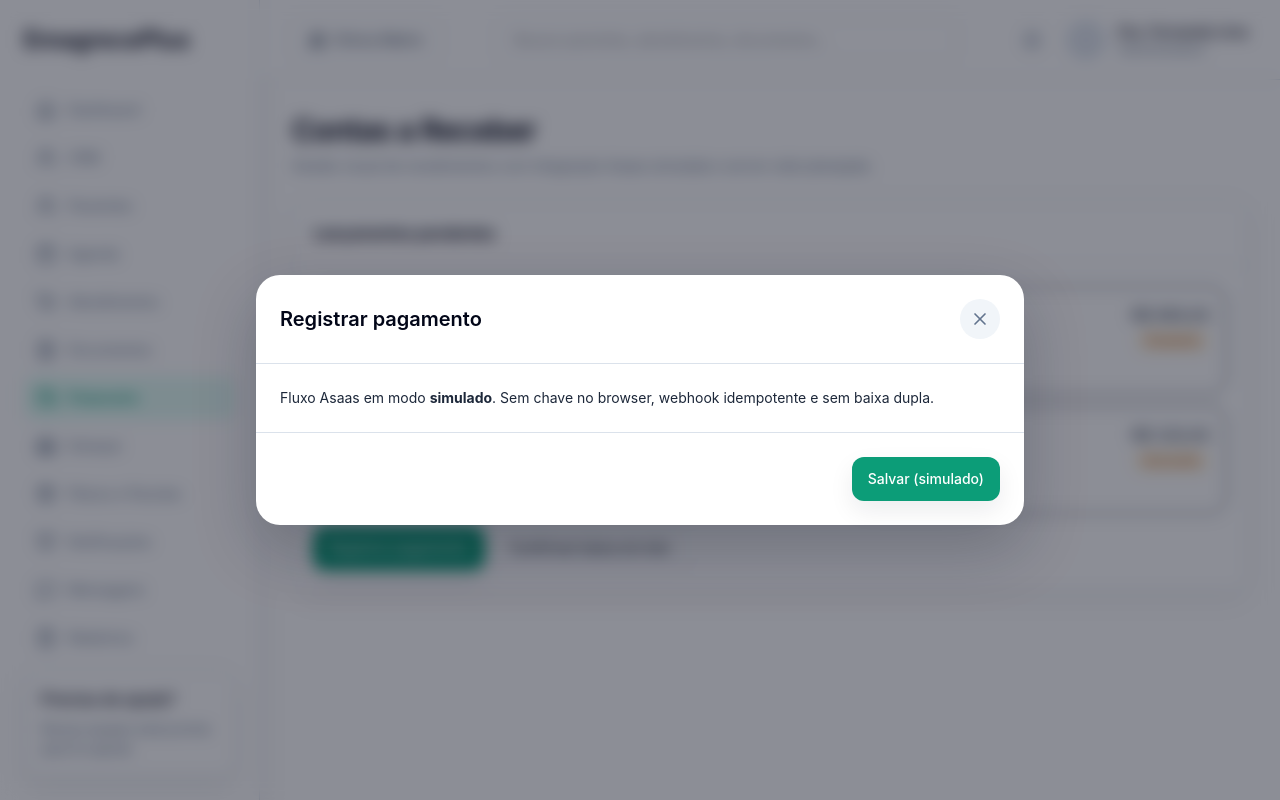
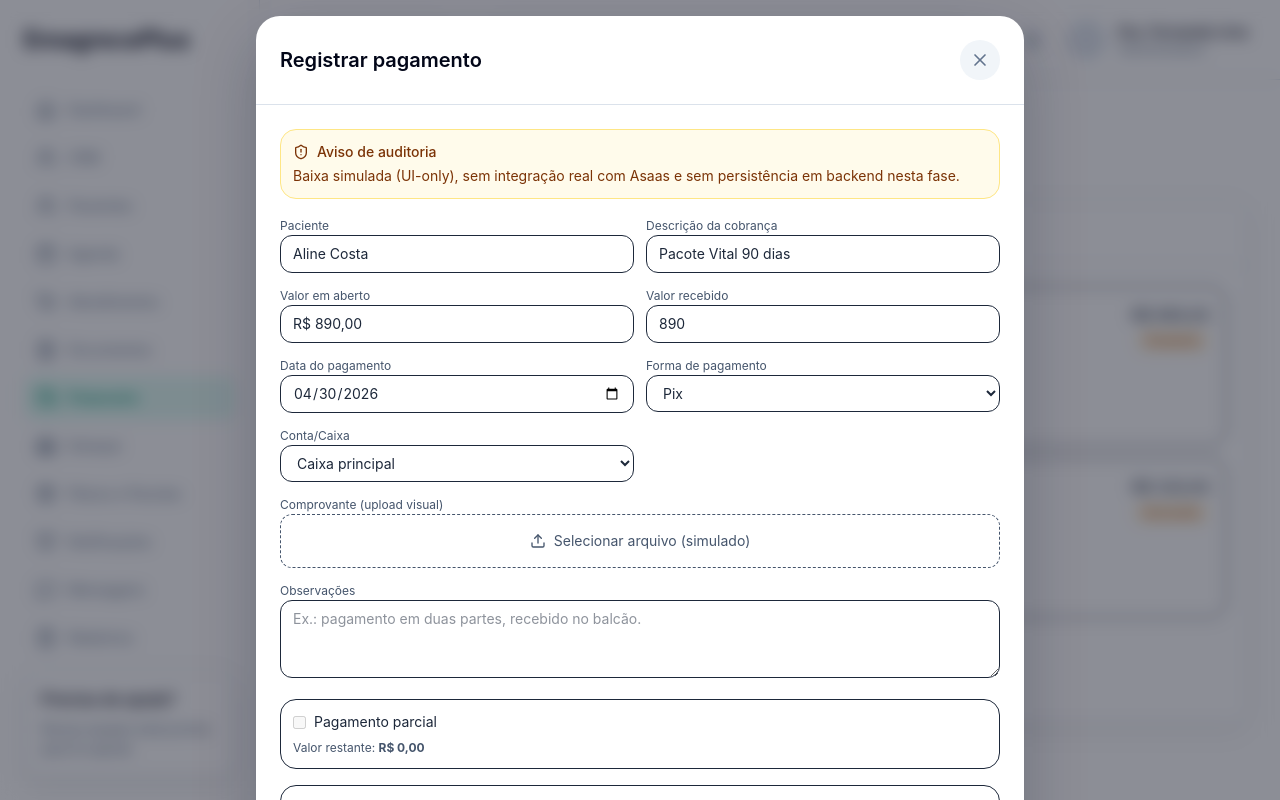
Before and after one commit to erickfroes/emagreceplus-ui-blueprint, a Next.js app: page /finance/receivables in a window 1280 px wide. Both pictures are taken after a click on the button "Registrar pagamento". Built offline with nearby package versions, Linux system fonts and the light colour scheme.

Commit message:
feat(finance): add reusable payment registration modal UI

```diff
--- a/src/app/finance/page.tsx
+++ b/src/app/finance/page.tsx
@@ -1,13 +1,33 @@
+"use client";
+
+import { useState } from "react";
 import { DashboardShell } from "@/components/layout/DashboardShell";
 import { PageHeader } from "@/components/ui/PageHeader";
 import { StatCard } from "@/components/ui/StatCard";
 import { Card, CardContent, CardHeader, CardTitle } from "@/components/ui/Card";
-import { asaasIntegrationPlan, auditTrail, financeKpis } from "@/data/mock/finance";
+import { Button } from "@/components/ui/Button";
+import { PaymentRegistrationModal } from "@/components/finance/PaymentRegistrationModal";
+import { asaasIntegrationPlan, auditTrail, financeKpis, receivables } from "@/data/mock/finance";
 
 export default function FinancePage() {
+  const [openPaymentModal, setOpenPaymentModal] = useState(false);
+  const receivable = receivables[0];
+
   return <DashboardShell active="Financeiro"><PageHeader title="Financeiro da Clínica" description="Visão consolidada por unidade com fluxos financeiros simulados." />
     <div className="ep-kpi-grid">{financeKpis.map((kpi) => <StatCard key={kpi.label} title={kpi.label} value={kpi.value} />)}</div>
-    <Card className="mt-4"><CardHeader><CardTitle>Conector Asaas (planejado)</CardTitle></CardHeader><CardContent className="space-y-2 text-sm text-slate-600"><p>Status: <strong>{asaasIntegrationPlan.status}</strong></p><p>Execução: server-side only</p><p>Chave API no browser: bloqueada</p><p>RLS: {asaasIntegrationPlan.rls}</p></CardContent></Card>
+    <Card className="mt-4"><CardHeader><CardTitle>Conector Asaas (planejado)</CardTitle></CardHeader><CardContent className="space-y-2 text-sm text-slate-600"><p>Status: <strong>{asaasIntegrationPlan.status}</strong></p><p>Execução: server-side only</p><p>Chave API no browser: bloqueada</p><p>RLS: {asaasIntegrationPlan.rls}</p><Button className="mt-2" onClick={() => setOpenPaymentModal(true)}>Registrar pagamento</Button></CardContent></Card>
     <Card className="mt-4"><CardHeader><CardTitle>Auditoria financeira</CardTitle></CardHeader><CardContent className="space-y-2">{auditTrail.map((item) => <p key={item.at}>{item.at} • {item.action} • {item.detail}</p>)}</CardContent></Card>
+
+    <PaymentRegistrationModal
+      open={openPaymentModal}
+      onClose={() => setOpenPaymentModal(false)}
+      receivable={{
+        id: receivable.id,
+        patient: receivable.patient,
+        description: receivable.service,
+        openAmount: Number(receivable.amount.replace(/[R$ .]/g, "").replace(",", ".")),
+      }}
+      canSendReceiptToPatient={false}
+    />
   </DashboardShell>;
 }
--- a/src/app/finance/receivables/page.tsx
+++ b/src/app/finance/receivables/page.tsx
@@ -5,27 +5,43 @@ import { PageHeader } from "@/components/ui/PageHeader";
 import { Card, CardContent, CardHeader, CardTitle } from "@/components/ui/Card";
 import { Badge } from "@/components/ui/Badge";
 import { Button } from "@/components/ui/Button";
-import { Modal } from "@/components/ui/Modal";
 import { ConfirmDialog } from "@/components/ui/ConfirmDialog";
 import { UiStateView } from "@/components/finance/UiStateView";
+import { PaymentRegistrationModal } from "@/components/finance/PaymentRegistrationModal";
 import { asaasIntegrationPlan, receivables, type UiState } from "@/data/mock/finance";
 
 export default function ReceivablesPage() {
   const [open, setOpen] = useState(false);
   const [confirm, setConfirm] = useState(false);
+  const [selectedReceivableId, setSelectedReceivableId] = useState(receivables[0]?.id ?? "");
   const uiState: UiState = "default";
   const billingLabels = useMemo(() => ({ PIX: "Pix", BOLETO: "Boleto", CREDIT_CARD: "Cartão" }), []);
+  const selectedReceivable = receivables.find((item) => item.id === selectedReceivableId) ?? receivables[0];
 
   return <DashboardShell active="Financeiro"><PageHeader title="Contas a Receber" description="Gestão visual de recebimentos com integração Asaas simulada e server-side planejada." />
     <UiStateView state={uiState} title="Lançamentos pendentes">
       <Card><CardHeader><CardTitle>Lançamentos pendentes</CardTitle></CardHeader><CardContent className="space-y-3">
         {receivables.map((item) => <div key={item.id} className="space-y-2 rounded-2xl border p-4"><div className="flex items-center justify-between"><div><p className="font-semibold">{item.patient}</p><p className="text-sm text-slate-500">{item.service} • vence em {item.dueDate}</p></div><div className="text-right"><p>{item.amount}</p><Badge tone="warning">{item.status}</Badge></div></div>
           <p className="text-xs text-slate-500">Cobrança: {item.allowedBillingTypes.map((type) => billingLabels[type]).join(" / ")} • ref {item.externalReference}</p>
+          <Button variant="outline" onClick={() => { setSelectedReceivableId(item.id); setOpen(true); }}>Registrar pagamento desta cobrança</Button>
         </div>)}
         <div className="flex gap-2"><Button onClick={() => setOpen(true)}>Registrar pagamento</Button><Button variant="outline" onClick={() => setConfirm(true)}>Confirmar baixa em lote</Button></div>
+        <p className="text-xs text-slate-500">Fluxo Asaas em modo <strong>{asaasIntegrationPlan.status}</strong>. Sem chave no browser, webhook idempotente e sem baixa dupla.</p>
       </CardContent></Card>
     </UiStateView>
-    {open ? <Modal title="Registrar pagamento" footer={<div className="flex justify-end"><Button onClick={() => setOpen(false)}>Salvar (simulado)</Button></div>}><p className="text-sm">Fluxo Asaas em modo <strong>{asaasIntegrationPlan.status}</strong>. Sem chave no browser, webhook idempotente e sem baixa dupla.</p></Modal> : null}
+
+    {selectedReceivable ? <PaymentRegistrationModal
+      open={open}
+      onClose={() => setOpen(false)}
+      receivable={{
+        id: selectedReceivable.id,
+        patient: selectedReceivable.patient,
+        description: selectedReceivable.service,
+        openAmount: Number(selectedReceivable.amount.replace(/[R$ .]/g, "").replace(",", ".")),
+      }}
+      canSendReceiptToPatient
+    /> : null}
+
     <ConfirmDialog open={confirm} title="Confirmar ação crítica" description="Deseja marcar os itens selecionados como pagos?" confirmLabel="Sim, confirmar" onCancel={() => setConfirm(false)} onConfirm={() => setConfirm(false)} />
 
   </DashboardShell>;
--- /dev/null
+++ b/src/components/finance/PaymentRegistrationModal.tsx
@@ -0,0 +1,156 @@
+"use client";
+
+import { useEffect, useMemo, useState } from "react";
+import { ShieldAlert, Upload } from "lucide-react";
+import { Modal } from "@/components/ui/Modal";
+import { Button } from "@/components/ui/Button";
+import { ConfirmDialog } from "@/components/ui/ConfirmDialog";
+
+type PaymentMethod = "Pix" | "Boleto" | "Cartão" | "Dinheiro" | "Transferência";
+
+type PaymentRegistrationModalProps = {
+  open: boolean;
+  onClose: () => void;
+  receivable: {
+    id: string;
+    patient: string;
+    description: string;
+    openAmount: number;
+  };
+  canSendReceiptToPatient?: boolean;
+};
+
+const paymentMethods: PaymentMethod[] = ["Pix", "Boleto", "Cartão", "Dinheiro", "Transferência"];
+
+const cashAccounts = ["Caixa principal", "Conta operacional", "Conta digital (simulada)"];
+
+const formatCurrency = (value: number) =>
+  new Intl.NumberFormat("pt-BR", { style: "currency", currency: "BRL" }).format(value);
+
+export function PaymentRegistrationModal({
+  open,
+  onClose,
+  receivable,
+  canSendReceiptToPatient = true,
+}: PaymentRegistrationModalProps) {
+  const [receivedAmount, setReceivedAmount] = useState(String(receivable.openAmount));
+  const [paymentDate, setPaymentDate] = useState(new Date().toISOString().slice(0, 10));
+  const [paymentMethod, setPaymentMethod] = useState<PaymentMethod>("Pix");
+  const [cashAccount, setCashAccount] = useState(cashAccounts[0]);
+  const [notes, setNotes] = useState("");
+  const [partialPayment, setPartialPayment] = useState(false);
+  const [generateReceipt, setGenerateReceipt] = useState(true);
+  const [sendProofToPatient, setSendProofToPatient] = useState(false);
+  const [confirmOpen, setConfirmOpen] = useState(false);
+  const [formError, setFormError] = useState<string | null>(null);
+
+  useEffect(() => {
+    if (!open) return;
+    setReceivedAmount(String(receivable.openAmount));
+    setPaymentDate(new Date().toISOString().slice(0, 10));
+    setPaymentMethod("Pix");
+    setCashAccount(cashAccounts[0]);
+    setNotes("");
+    setPartialPayment(false);
+    setGenerateReceipt(true);
+    setSendProofToPatient(false);
+    setFormError(null);
+    setConfirmOpen(false);
+  }, [open, receivable]);
+
+  const receivedValueNumber = Number(receivedAmount.replace(",", "."));
+  const remainingAmount = useMemo(() => Math.max(receivable.openAmount - receivedValueNumber, 0), [receivable.openAmount, receivedValueNumber]);
+
+  useEffect(() => {
+    if (receivedValueNumber >= receivable.openAmount) {
+      setPartialPayment(false);
+    }
+  }, [receivedValueNumber, receivable.openAmount]);
+
+  const validate = () => {
+    if (!receivedAmount || Number.isNaN(receivedValueNumber) || receivedValueNumber <= 0) {
+      setFormError("Informe um valor recebido válido para prosseguir.");
+      return false;
+    }
+
+    if (partialPayment && receivedValueNumber >= receivable.openAmount) {
+      setFormError("Pagamento parcial ativo: o valor recebido deve ser menor que o valor em aberto.");
+      return false;
+    }
+
+    if (!partialPayment && receivedValueNumber !== receivable.openAmount) {
+      setFormError("Para baixa total, o valor recebido deve ser igual ao valor em aberto.");
+      return false;
+    }
+
+    setFormError(null);
+    return true;
+  };
+
+  const handleConfirmClick = () => {
+    if (!validate()) return;
+    setConfirmOpen(true);
+  };
+
+  const handleFinalConfirm = () => {
+    setConfirmOpen(false);
+    onClose();
+  };
+
+  if (!open) return null;
+
+  return (
+    <>
+      <Modal
+        title="Registrar pagamento"
+        footer={
+          <div className="flex justify-end gap-2">
+            <Button variant="outline" onClick={onClose}>Cancelar</Button>
+            <Button onClick={handleConfirmClick}>Confirmar baixa</Button>
+          </div>
+        }
+      >
+        <div className="space-y-4 text-sm">
+          <div className="rounded-2xl border border-amber-200 bg-amber-50 p-3 text-amber-900">
+            <div className="mb-1 flex items-center gap-2 font-medium"><ShieldAlert className="h-4 w-4" /> Aviso de auditoria</div>
+            <p>Baixa simulada (UI-only), sem integração real com Asaas e sem persistência em backend nesta fase.</p>
+          </div>
+
+          <div className="grid gap-3 md:grid-cols-2">
+            <label className="space-y-1"><span className="text-xs text-slate-600">Paciente</span><input className="w-full rounded-xl border px-3 py-2" value={receivable.patient} disabled /></label>
+            <label className="space-y-1"><span className="text-xs text-slate-600">Descrição da cobrança</span><input className="w-full rounded-xl border px-3 py-2" value={receivable.description} disabled /></label>
+            <label className="space-y-1"><span className="text-xs text-slate-600">Valor em aberto</span><input className="w-full rounded-xl border px-3 py-2" value={formatCurrency(receivable.openAmount)} disabled /></label>
+            <label className="space-y-1"><span className="text-xs text-slate-600">Valor recebido</span><input className="w-full rounded-xl border px-3 py-2" value={receivedAmount} onChange={(e) => setReceivedAmount(e.target.value)} /></label>
+            <label className="space-y-1"><span className="text-xs text-slate-600">Data do pagamento</span><input type="date" className="w-full rounded-xl border px-3 py-2" value={paymentDate} onChange={(e) => setPaymentDate(e.target.value)} /></label>
+            <label className="space-y-1"><span className="text-xs text-slate-600">Forma de pagamento</span><select className="w-full rounded-xl border px-3 py-2" value={paymentMethod} onChange={(e) => setPaymentMethod(e.target.value as PaymentMethod)}>{paymentMethods.map((method) => <option key={method}>{method}</option>)}</select></label>
+            <label className="space-y-1"><span className="text-xs text-slate-600">Conta/Caixa</span><select className="w-full rounded-xl border px-3 py-2" value={cashAccount} onChange={(e) => setCashAccount(e.target.value)}>{cashAccounts.map((account) => <option key={account}>{account}</option>)}</select></label>
+            <label className="space-y-1 md:col-span-2"><span className="text-xs text-slate-600">Comprovante (upload visual)</span><button type="button" className="flex w-full items-center justify-center gap-2 rounded-xl border border-dashed px-3 py-4 text-slate-600"><Upload className="h-4 w-4" /> Selecionar arquivo (simulado)</button></label>
+            <label className="space-y-1 md:col-span-2"><span className="text-xs text-slate-600">Observações</span><textarea className="w-full rounded-xl border px-3 py-2" rows={3} placeholder="Ex.: pagamento em duas partes, recebido no balcão." value={notes} onChange={(e) => setNotes(e.target.value)} /></label>
+          </div>
+
+          <div className="rounded-2xl border p-3">
+            <label className="flex items-center gap-2"><input type="checkbox" checked={partialPayment} disabled={receivedValueNumber >= receivable.openAmount} onChange={(e) => setPartialPayment(e.target.checked)} /><span>Pagamento parcial</span></label>
+            <p className="mt-2 text-xs text-slate-600">Valor restante: <strong>{formatCurrency(remainingAmount)}</strong></p>
+          </div>
+
+          <div className="space-y-2 rounded-2xl border p-3">
+            <label className="flex items-center gap-2"><input type="checkbox" checked={generateReceipt} onChange={(e) => setGenerateReceipt(e.target.checked)} /><span>Gerar recibo</span></label>
+            <label className="flex items-center gap-2"><input type="checkbox" checked={sendProofToPatient} disabled={!canSendReceiptToPatient} onChange={(e) => setSendProofToPatient(e.target.checked)} /><span>Enviar comprovante ao paciente</span></label>
+            {!canSendReceiptToPatient ? <p className="text-xs text-amber-700">Envio automático indisponível no perfil atual (visualmente bloqueado).</p> : null}
+          </div>
+
+          {formError ? <div className="rounded-xl border border-red-300 bg-red-50 px-3 py-2 text-red-700">{formError}</div> : null}
+        </div>
+      </Modal>
+
+      <ConfirmDialog
+        open={confirmOpen}
+        title="Confirmar baixa de pagamento"
+        description="Esta ação crítica será registrada na trilha de auditoria simulada. Deseja confirmar a baixa agora?"
+        confirmLabel="Sim, confirmar baixa"
+        onCancel={() => setConfirmOpen(false)}
+        onConfirm={handleFinalConfirm}
+      />
+    </>
+  );
+}
```
Also changed, not shown: 1 other file (tests, documents, lock files or other folders).
